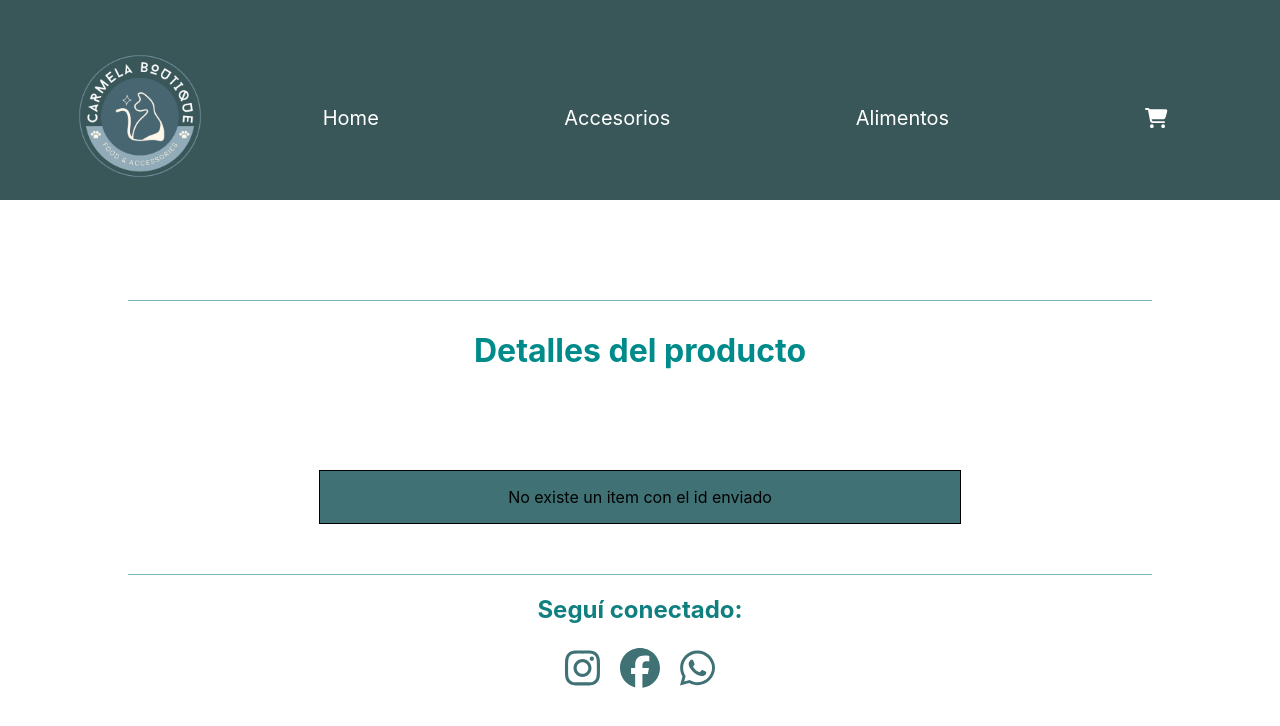
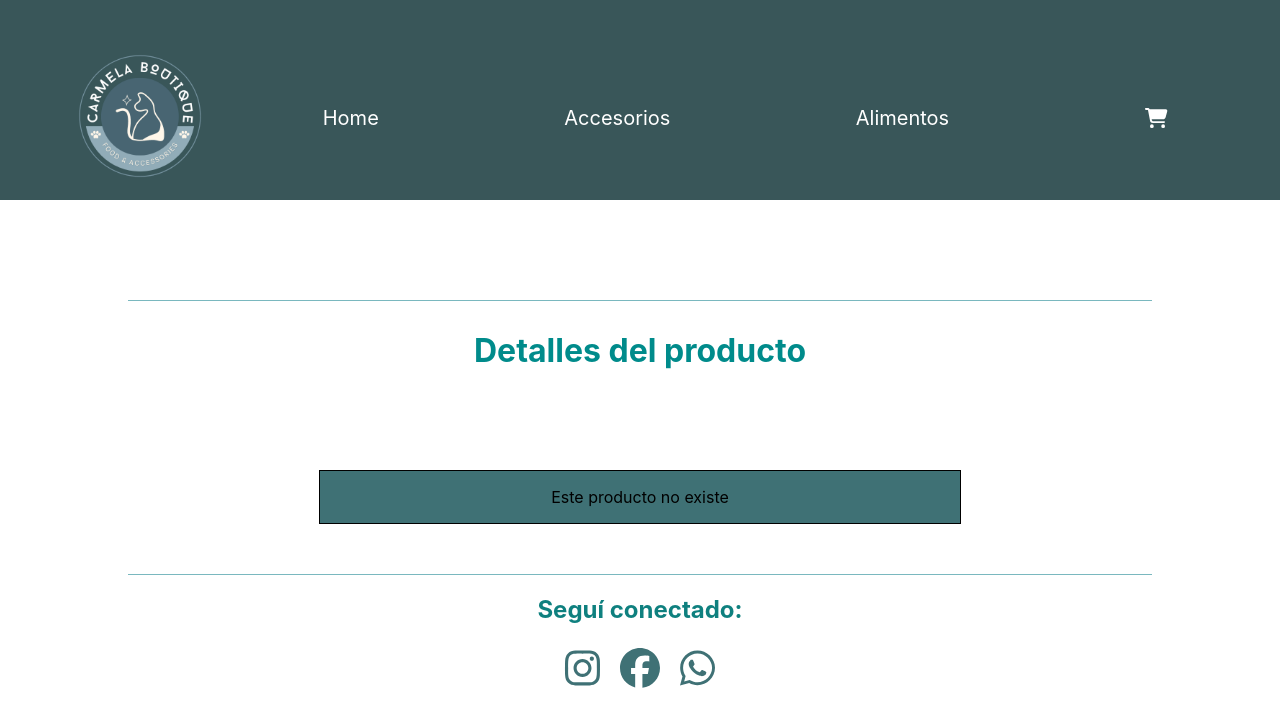
Before and after one commit to juanignaciosacco/VDC, a React (Create React App) app: page /itemDetails/item/1 in a window 1280 px wide. Shown: the top 726 px of the page. Built offline with nearby package versions, Linux system fonts and the light colour scheme; no server answers; the database is empty.

Commit message:
readme file

```diff
--- a/src/components/itemDetails/ItemDetails.js
+++ b/src/components/itemDetails/ItemDetails.js
@@ -9,6 +9,7 @@ const ItemDetails = () => {
 
     const [producto, setProducto] = useState({})
     const [contador, setContador] = useState(0)
+    const [error, setError] = useState('')
     const {id} = useParams()
     const {addItemToCartList} = useContext(CartContext)
 
@@ -18,6 +19,8 @@ const ItemDetails = () => {
         getDoc(itemFromId).then((snapshot) => {
             if(snapshot.exists()){
                 setProducto({id: snapshot.id, ...snapshot.data()})
+            } else {
+                setError('Este producto no existe')
             }})
     },[id])
 
@@ -30,11 +33,12 @@ const ItemDetails = () => {
         addItemToCartList(productoACarrito)
     }
 
+    // Object.keys(producto).length === 0
     return (
         <div className="itemsDetails">
-        {Object.keys(producto).length === 0 ? (
+        { error !== '' ? (
             <div>
-                <p>No existe un item con el id enviado</p>
+                <p>{error}</p>
             </div>
         ):(
             <div>
```
Also changed, not shown: 1 other file (tests, documents, lock files or other folders).
